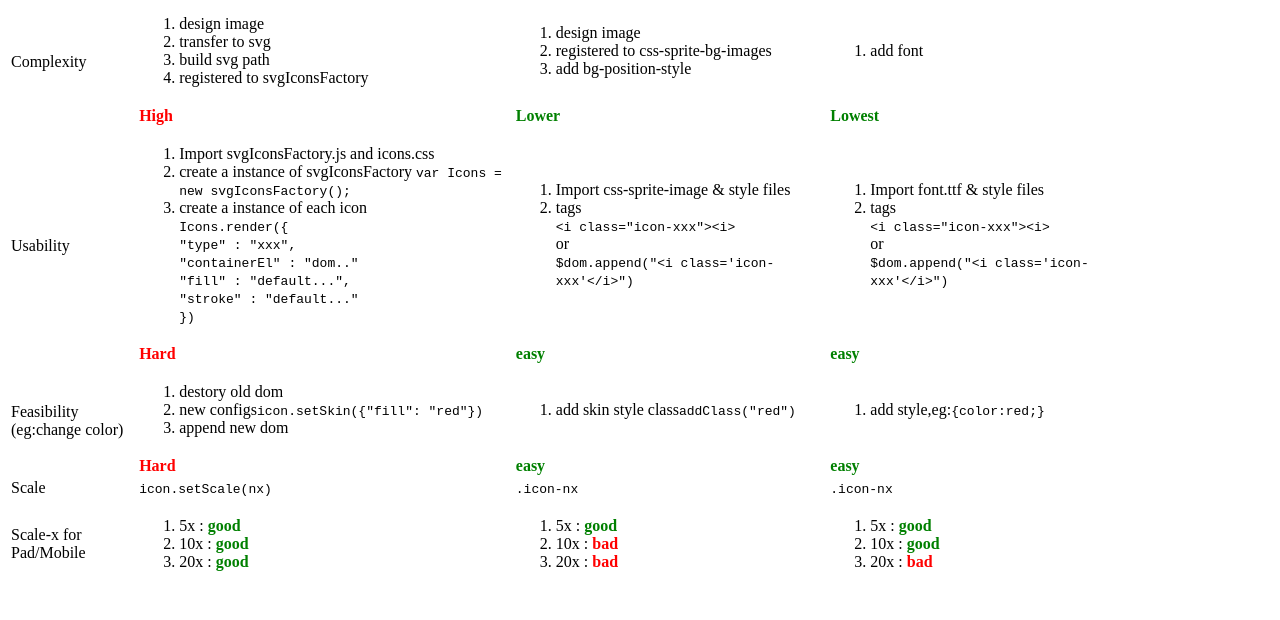
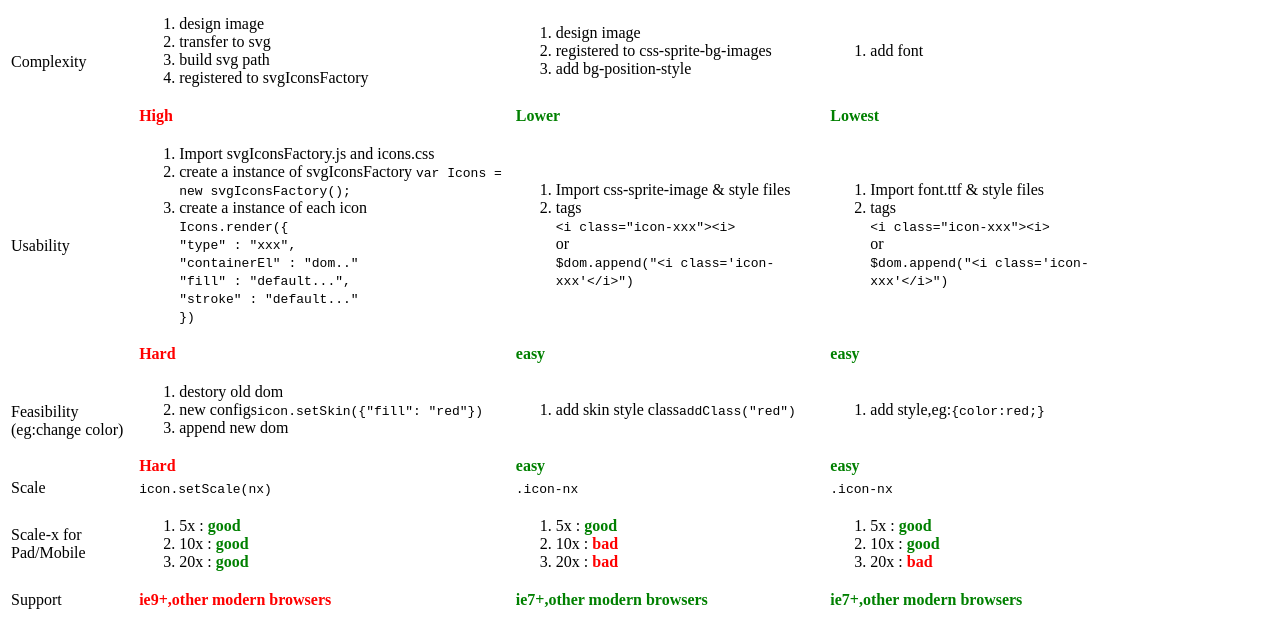
Before and after one commit to flowerszhong/comparison-of-icon-solutions, a plain HTML site: page index.html in a window 1280 px wide. Shown: the part 233-853 px from the top of the page. Before the commit the page ends 831 px from the top, so only its background shows below. Drawn offline with Linux system fonts and the light colour scheme; some icons are missing.

Commit message:
Update index.html

```diff
--- a/index.html
+++ b/index.html
@@ -260,6 +260,14 @@
                 </td>
                 <td></td>
             </tr>
+
+            <tr>
+                <td>Support</td>
+                <td><b class="wrong">ie9+,other modern browsers</b></td>
+                <td><b class="ok">ie7+,other modern browsers</b></td>
+                <td><b class="ok">ie7+,other modern browsers</b></td>
+                <td></td>
+            </tr>
         </tbody>
     </table>
 </body>
```
